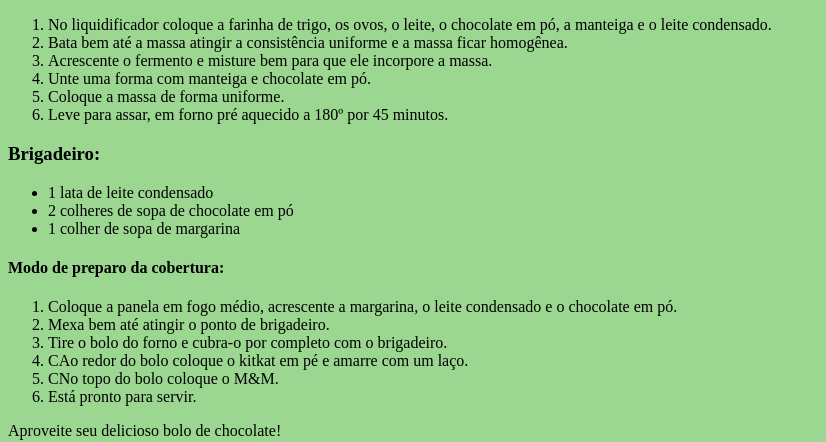
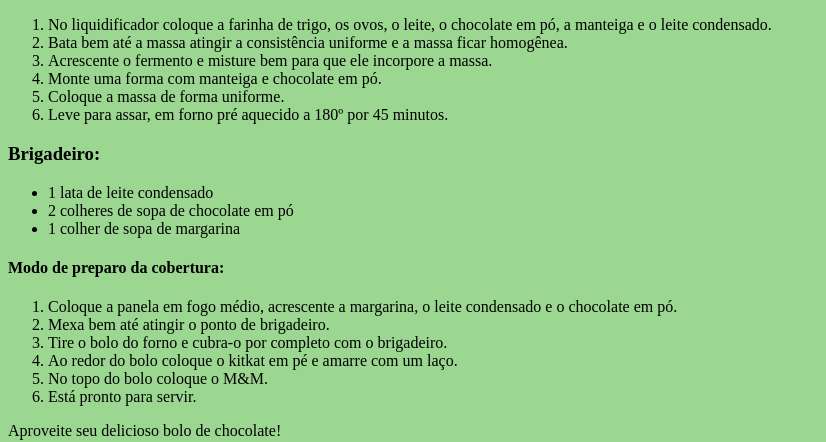
Before and after one commit to Thiagocelso03/Meus-exercicios-html, a plain HTML site: page Exercicio2/Exercicio2.html in a window 1280 px wide. Shown: the part 362-804 px from the top of the page, without its empty margins (0-826 px from the left). Drawn offline with Linux system fonts and the light colour scheme.

Commit message:
Update Exercicio2.html

```diff
--- a/Exercicio2/Exercicio2.html
+++ b/Exercicio2/Exercicio2.html
@@ -27,7 +27,7 @@
         <li>No liquidificador coloque a farinha de trigo, os ovos, o leite, o chocolate em pó, a manteiga e o leite condensado.</li>
         <li>Bata bem até a massa atingir a consistência uniforme e a massa ficar homogênea.</li>
         <li>Acrescente o fermento e misture bem para que ele incorpore a massa.</li>
-        <li>Unte uma forma com manteiga e chocolate em pó.</li>
+        <li>Monte uma forma com manteiga e chocolate em pó.</li>
         <li>Coloque a massa de forma uniforme.</li>
         <li>Leve para assar, em forno pré aquecido a 180º por 45 minutos.</li>
     </ol>
@@ -42,8 +42,8 @@
         <li>Coloque a panela em fogo médio, acrescente a margarina, o leite condensado e o chocolate em pó.</li>
         <li>Mexa bem até atingir o ponto de brigadeiro.</li>
         <li>Tire o bolo do forno e cubra-o por completo com o brigadeiro.</li>
-        <li>CAo redor do bolo coloque o kitkat em pé e amarre com um laço.</li>
-        <li>CNo topo do bolo coloque o M&M.</li>
+        <li>Ao redor do bolo coloque o kitkat em pé e amarre com um laço.</li>
+        <li>No topo do bolo coloque o M&M.</li>
         <li>Está pronto para servir.</li>
     </ol>
 
```
